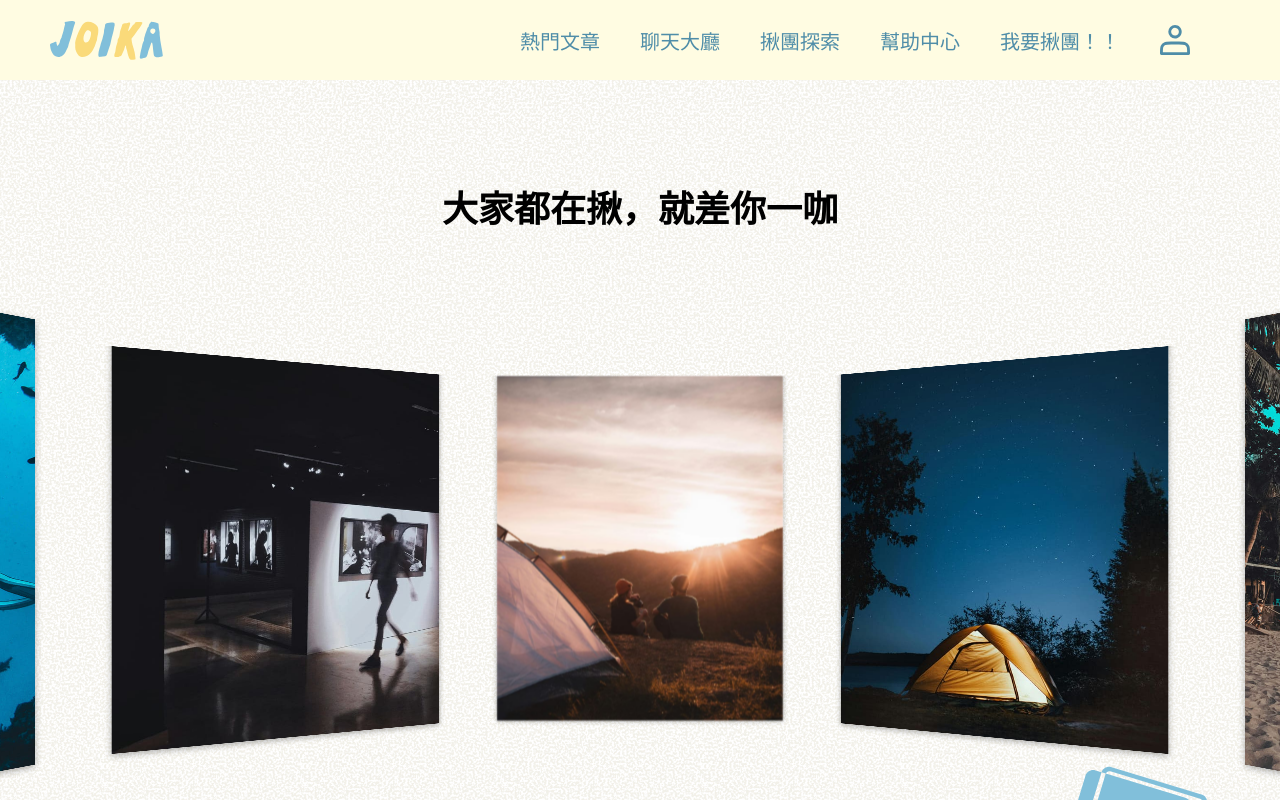
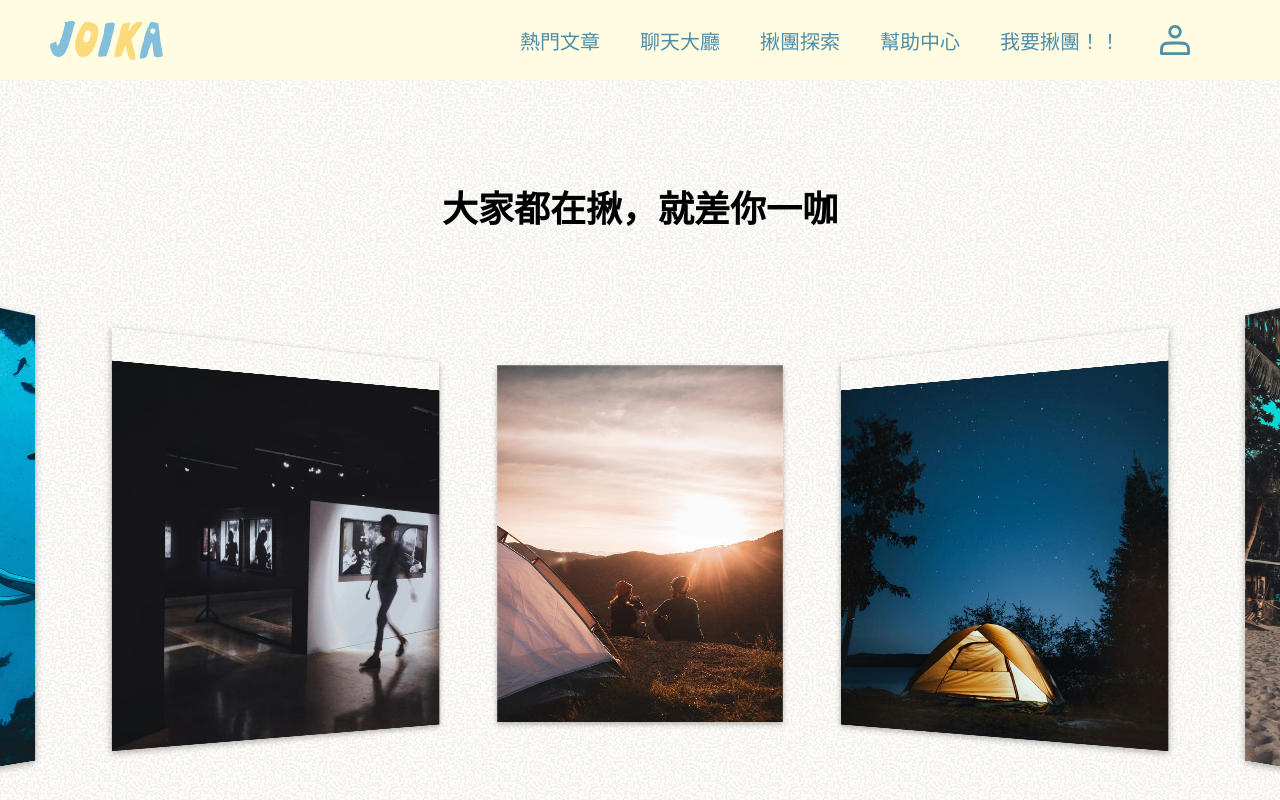
Before and after one commit to Jasonwen1512/joika, a Vue app: page /group/group-explore in a window 1280 px wide. Shown: the top 800 px of the page. Built offline with nearby package versions, Linux system fonts and the light colour scheme.

Commit message:
嘗試修復carousel卡片閃爍 2

```diff
--- a/src/components/group/group-explore/carousel.vue
+++ b/src/components/group/group-explore/carousel.vue
@@ -11,23 +11,23 @@ const imgList = Array.from({ length: 12 }, (_, i) => {
 
 // gsap區域
 onMounted(() => {
-  // const cards = document.querySelectorAll("img.card");
+  const cards = document.querySelectorAll(".scene .carousel .card");
 
-  // const total = cards.length;
-  // console.log(total);
+  const total = cards.length;
+  console.log(total);
 
-  // const angle = 360 / total;
-  // const radius = 1200;
+  const angle = 360 / total;
+  const radius = window.innerWidth >= 1024 ? 1800 : 1200;
 
-  // cards.forEach((card, i) => {
-  //   gsap.set(card, {
-  //     rotationY: angle * i,
-  //     transformPerspective: 1000,
-  //     z: radius,
-  //     xPercent: -50,
-  //     yPercent: -50,
-  //   });
-  // });
+  cards.forEach((card, i) => {
+    const rotateY = angle * i;
+    gsap.set(card, {
+      transform: `rotateY(${rotateY}deg) translateZ(${radius}px)`,
+      transformOrigin: "center center",
+      xPercent: -50,
+      yPercent: -50,
+    });
+  });
 
   gsap.to(".carousel", {
     rotateY: "+=360",
@@ -44,22 +44,22 @@ onMounted(() => {
   <h1>大家都在揪，就差你一咖</h1>
   <div class="scene">
     <div class="carousel">
-      <!-- <div
+      <div
         class="card"
         v-for="(img, index) in imgList"
         :key="index"
         :style="`--i: ${index}`"
       >
         <img :src="img" :alt="`img-${index + 1}`" />
-      </div> -->
-      <img
+      </div>
+      <!-- <img
         class="card"
         :style="{ '--i': index }"
         v-for="(img, index) in imgList"
         :key="index"
         :src="img"
         :alt="`img-${index + 1}`"
-      />
+      /> -->
     </div>
   </div>
 </template>
@@ -74,39 +74,39 @@ onMounted(() => {
 .carousel {
   position: relative;
   width: 600px;
-  height: 600px;
+  height: 650px; // 650px
   transform-style: preserve-3d;
+  // will-change: transform;
 }
 
 .card {
   position: absolute;
   width: 600px;
-  height: 800px;
+  height: 800px; // 800px
   background: $tp;
   box-shadow: 0 5px 15px rgba(0, 0, 0, 0.3);
-  top: 50%;
+  top: 40%;
   left: 50%;
   transform-style: preserve-3d;
-  vertical-align: middle;
-  object-fit: cover;
-  transform: translate(-50%, -50%) rotateY(calc(var(--i) * 30deg))
-    translateZ(1200px);
+  // will-change: transform;
+  // transform: translate(-50%, -50%) rotateY(calc(var(--i) * 30deg))
+  //   translateZ(1200px);
   @include desktop() {
     width: 800px;
-    height: 1000px;
-    transform: translate(-50%, -50%) rotateY(calc(var(--i) * 30deg))
-      translateZ(1800px);
+    height: 1000px; // 1000px
+    // transform: translate(-50%, -50%) rotateY(calc(var(--i) * 30deg))
+    //   translateZ(1800px);
   }
-  // img {
-  //   width: 600px;
-  //   height: 800px;
-  //   vertical-align: middle;
-  //   object-fit: cover;
-  //   @include desktop() {
-  //     width: 800px;
-  //     height: 1000px;
-  //   }
-  // }
+  img {
+    width: 600px;
+    height: 800px;
+    vertical-align: middle;
+    object-fit: cover;
+    @include desktop() {
+      width: 800px;
+      height: 1000px;
+    }
+  }
 }
 
 h1 {
--- a/src/style.css
+++ /dev/null
@@ -1,79 +0,0 @@
-:root {
-  font-family: system-ui, Avenir, Helvetica, Arial, sans-serif;
-  line-height: 1.5;
-  font-weight: 400;
-
-  color-scheme: light dark;
-  color: rgba(255, 255, 255, 0.87);
-  background-color: #242424;
-
-  font-synthesis: none;
-  text-rendering: optimizeLegibility;
-  -webkit-font-smoothing: antialiased;
-  -moz-osx-font-smoothing: grayscale;
-}
-
-a {
-  font-weight: 500;
-  color: #646cff;
-  text-decoration: inherit;
-}
-a:hover {
-  color: #535bf2;
-}
-
-body {
-  margin: 0;
-  display: flex;
-  place-items: center;
-  min-width: 320px;
-  min-height: 100vh;
-}
-
-h1 {
-  font-size: 3.2em;
-  line-height: 1.1;
-}
-
-button {
-  border-radius: 8px;
-  border: 1px solid transparent;
-  padding: 0.6em 1.2em;
-  font-size: 1em;
-  font-weight: 500;
-  font-family: inherit;
-  background-color: #1a1a1a;
-  cursor: pointer;
-  transition: border-color 0.25s;
-}
-button:hover {
-  border-color: #646cff;
-}
-button:focus,
-button:focus-visible {
-  outline: 4px auto -webkit-focus-ring-color;
-}
-
-.card {
-  padding: 2em;
-}
-
-#app {
-  max-width: 1280px;
-  margin: 0 auto;
-  padding: 2rem;
-  text-align: center;
-}
-
-@media (prefers-color-scheme: light) {
-  :root {
-    color: #213547;
-    background-color: #ffffff;
-  }
-  a:hover {
-    color: #747bff;
-  }
-  button {
-    background-color: #f9f9f9;
-  }
-}
```
